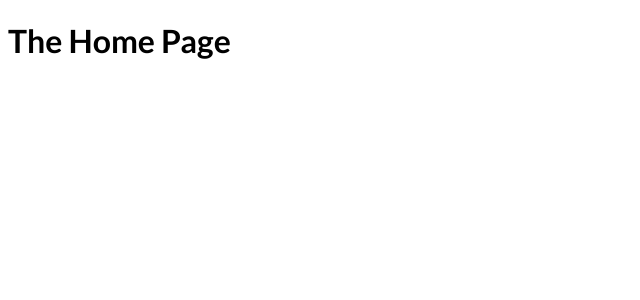
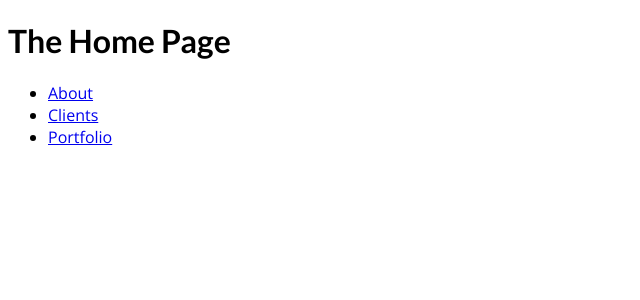
Before and after one commit to eXvimmer/next_js_practical_guide, a Next.js app in the folder 01_file_based_routing_course/: page / in a window 1280 px wide. Shown: the top 300 px of the page, without its empty margins (0-640 px from the left). Built offline with nearby package versions, Linux system fonts and the light colour scheme.

Commit message:
01: navigate with the Link component.

```diff
--- a/01_file_based_routing_course/pages/index.tsx
+++ b/01_file_based_routing_course/pages/index.tsx
@@ -1,7 +1,20 @@
+import Link from "next/link";
+
 function HomePage() {
   return (
     <div>
       <h1>The Home Page</h1>
+      <ul>
+        <li>
+          <Link href="/about">About</Link>
+        </li>
+        <li>
+          <Link href="/clients">Clients</Link>
+        </li>
+        <li>
+          <Link href="/portfolio">Portfolio</Link>
+        </li>
+      </ul>
     </div>
   );
 }
```
